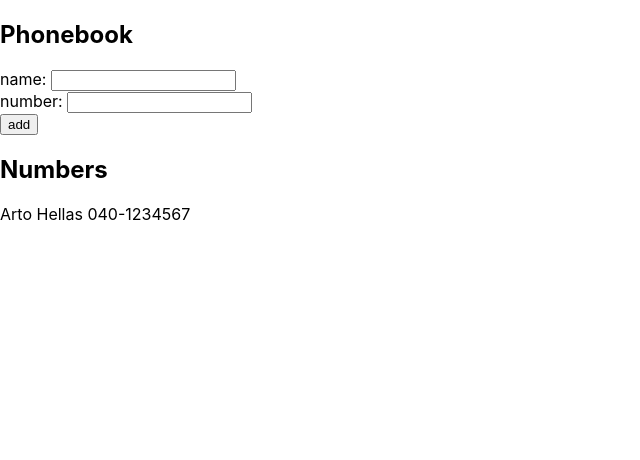
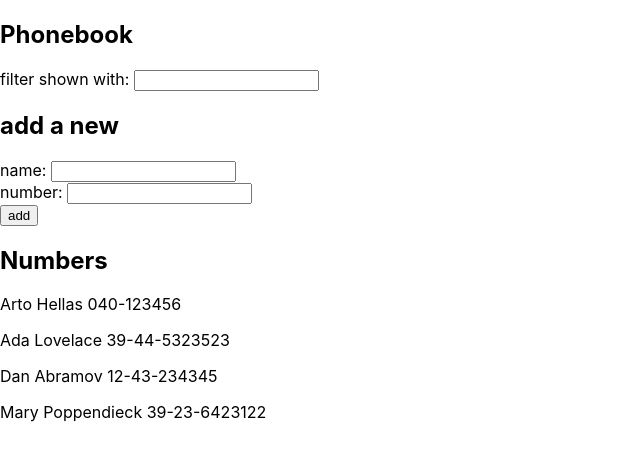
Before and after one commit to YouqinS/FullStackCourse_HUMSCS, a React (Create React App) app in the folder exercises/part2/phone-book/: page / in a window 1280 px wide. Shown: the top 460 px of the page, without its empty margins (0-640 px from the left). Built offline with nearby package versions, Linux system fonts and the light colour scheme; the HTML template or start-up script is replaced by a standard one.

Commit message:
part2 2.9

```diff
--- a/exercises/part2/phone-book/src/App.js
+++ b/exercises/part2/phone-book/src/App.js
@@ -3,13 +3,19 @@
 
 const App = () => {
     const [persons, setPersons] = useState([
-        {
-            name: 'Arto Hellas',
-            number: "040-1234567"
-        }
+        { name: 'Arto Hellas', number: '040-123456', id: 1 },
+        { name: 'Ada Lovelace', number: '39-44-5323523', id: 2 },
+        { name: 'Dan Abramov', number: '12-43-234345', id: 3 },
+        { name: 'Mary Poppendieck', number: '39-23-6423122', id: 4 }
     ])
     const [newName, setNewName] = useState('')
     const [newNumber, setNewNumber] = useState('')
+    const [newSearchTerm, setNewSearchTerm] = useState('')
+    const [isSearching, setIsSearching] = useState(false)
+
+    const personsToShow = isSearching
+        ? persons.filter(p => p.name.toLowerCase().includes(newSearchTerm.toLowerCase()))
+        : persons
 
     const handleNameChange = (event) => {
         setNewName(event.target.value)
@@ -17,6 +23,11 @@
 
     const handleNumberChange = (event) => {
         setNewNumber(event.target.value)
+    }
+
+    const handleSearchTermChange = (event) => {
+        setIsSearching(true)
+        setNewSearchTerm(event.target.value)
     }
 
     const addName = (event) => {
@@ -44,8 +55,10 @@
         <div>
             <h2>Phonebook</h2>
 
+            <div>filter shown with: <input value={newSearchTerm} onChange={handleSearchTermChange}/></div>
+
+            <h2>add a new</h2>
             <form onSubmit={addName}>
-
                 <div>name: <input value={newName} onChange={handleNameChange}/></div>
                 <div>number: <input value={newNumber} onChange={handleNumberChange}/></div>
                 <div>
@@ -56,7 +69,7 @@
 
             <h2>Numbers</h2>
             <div>
-                {persons.map(person =>
+                {personsToShow.map(person =>
                     <ContactInfo key={person.name} contact={person}/>
                 )}
             </div>
```
Also changed, not shown: exercises/part2/phone-book/src/FilterContact.js (added).
